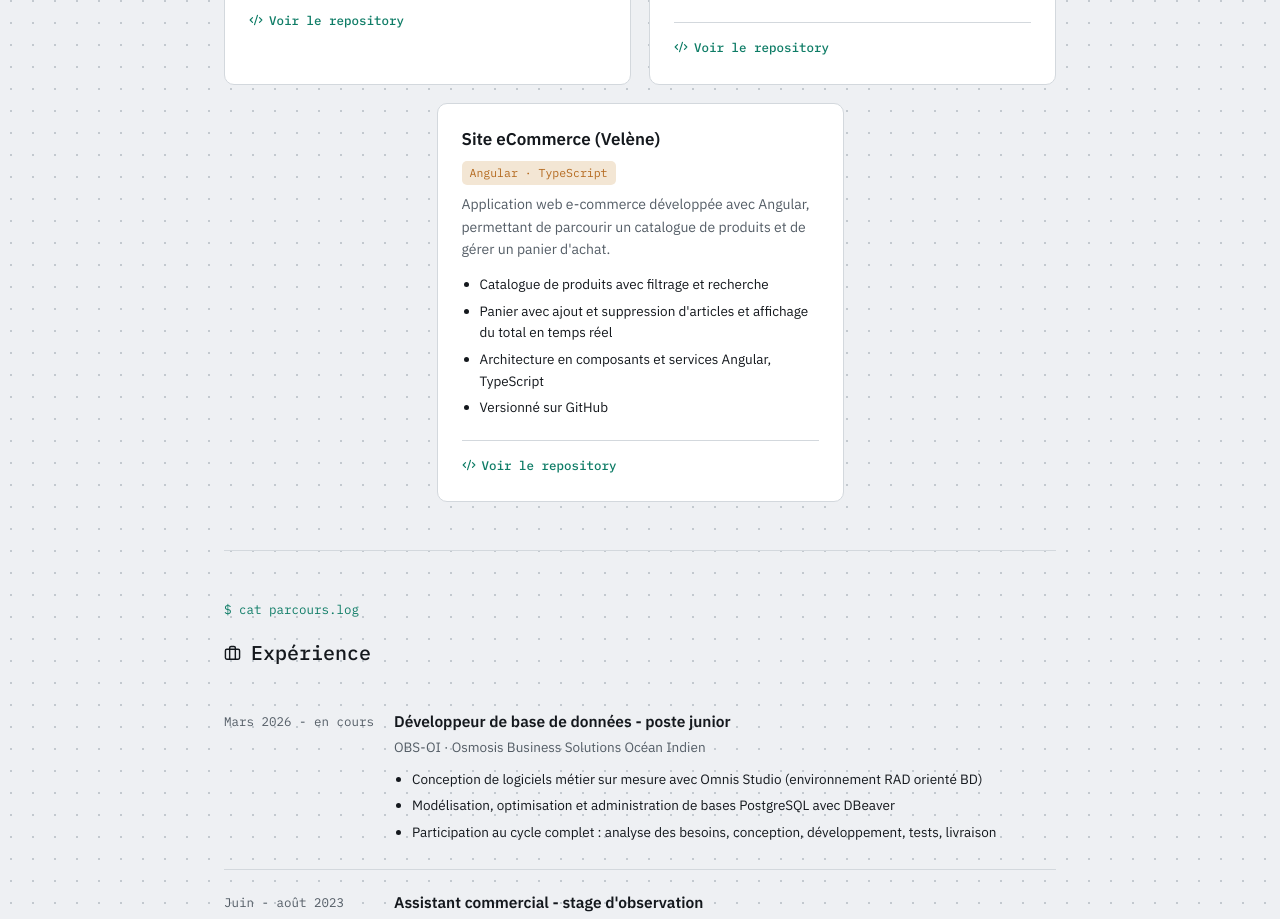
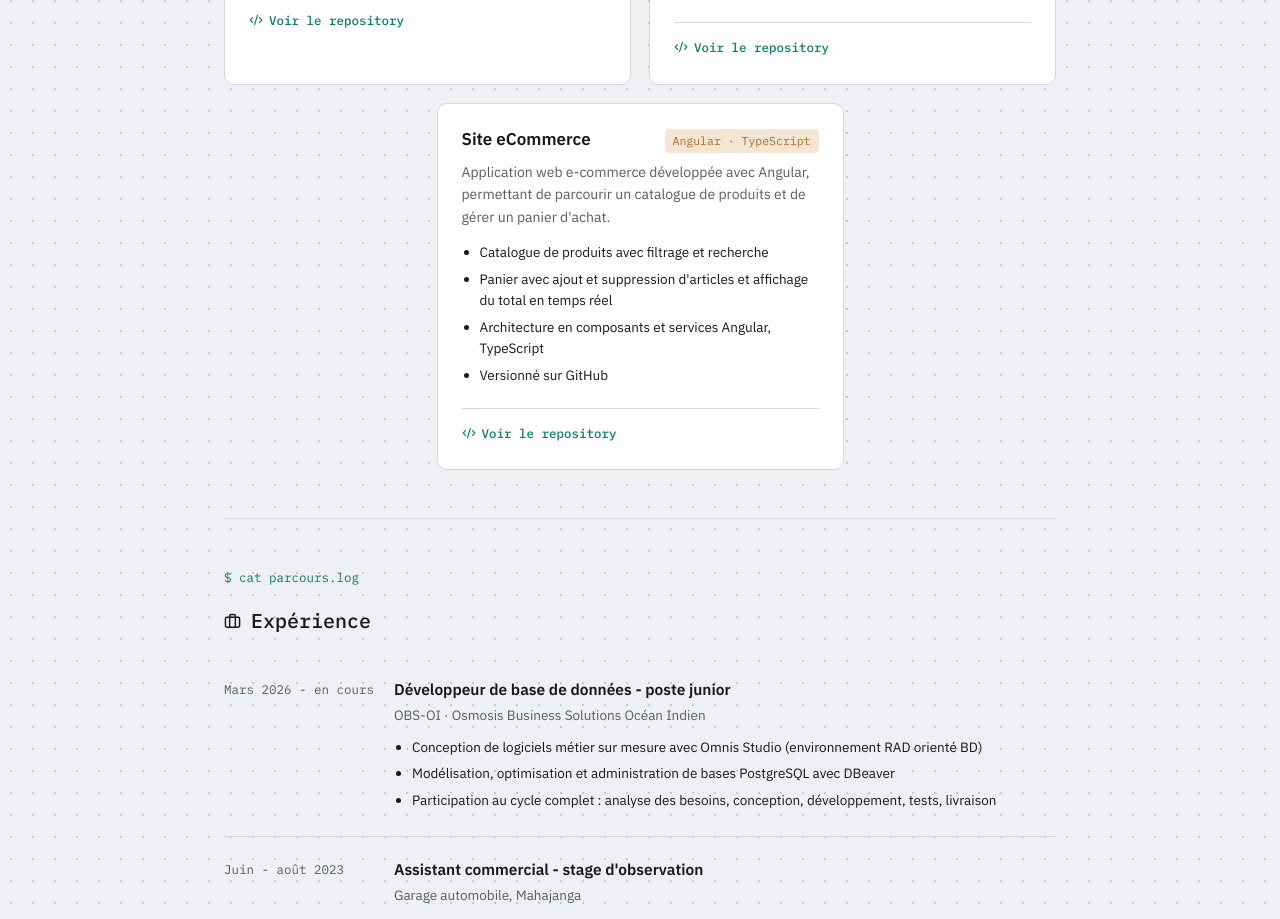
Before and after one commit to Miorena/my-portfolio, a React (Vite) app: page / in a window 1280 px wide. Shown: the part 1880-2799 px from the top of the page. Built offline with nearby package versions, Linux system fonts and the light colour scheme.

Commit message:
Rename 'Site eCommerce (Velène)' to 'Site eCommerce'

```diff
--- a/src/data.js
+++ b/src/data.js
@@ -88,7 +88,7 @@ export const PROJECTS = [
     ],
   },
   {
-    name: "Site eCommerce (Velène)",
+    name: "Site eCommerce",
     stack: "Angular · TypeScript",
     github: "https://github.com/Miorena/eCommerce-Angular",
     description:
```
